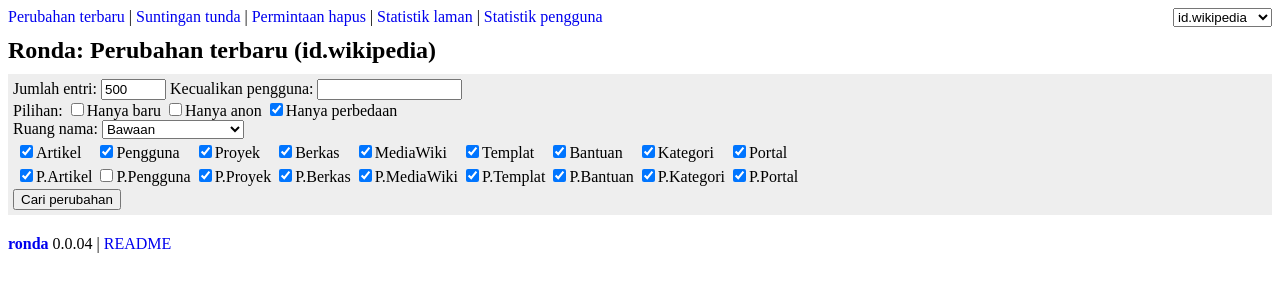
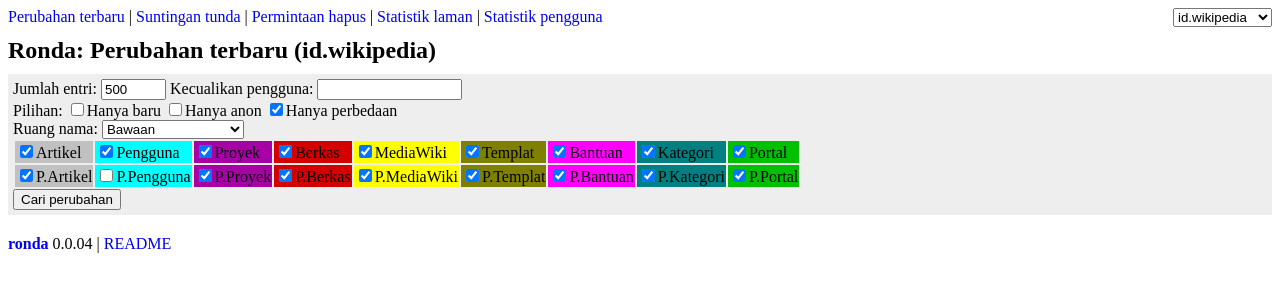
Before and after one commit to kenrick95/ronda, a PHP site: page / in a window 1280 px wide. Shown: the top 300 px of the page. Run offline with PHP 8.4, Linux system fonts and the light colour scheme; data that the repository does not hold is empty.

Commit message:
Color legend

```diff
--- a/class.ronda.php
+++ b/class.ronda.php
@@ -213,7 +213,7 @@ class ronda
 			$val = str_replace('Pembicaraan ', 'P.', $val);
 			$checked = in_array(intval($key), $rc_ns_array) ?
 				'checked="checked" ' : '';
-			$search .= sprintf('<td><input type="checkbox" name="ns[]" ' .
+			$search .= sprintf('<td class="ns-%1$s"><input type="checkbox" name="ns[]" ' .
 				'value="%1$s" %3$s/>%2$s</td>', $key, $val, $checked);
 
 		}
--- a/style.css
+++ b/style.css
@@ -34,10 +34,10 @@ td.date { font-weight: bold; font-size: 100%; padding: 10px 0px 10px 0px !import
 
 .ns-0, .ns-1 { background: #C0C0C0 !important; } /* Artikel */
 .ns-2, .ns-3 { background: #00FFFF !important; } /* Pengguna */
-.ns-4, .ns-5 { background: #800080 !important; } /* Wikipedia */
-.ns-6, .ns-7 { background: #800000 !important; } /* Berkas */
+.ns-4, .ns-5 { background: #A600A6 !important; } /* Wikipedia */
+.ns-6, .ns-7 { background: #D20000 !important; } /* Berkas */
 .ns-8, .ns-9 { background: #FFFF00 !important; } /* MediaWiki */
 .ns-10, .ns-11 { background: #808000 !important; } /* Templat */
 .ns-12, .ns-13 { background: #FF00FF !important; } /* Bantuan */
 .ns-14, .ns-15 { background: #008080 !important; } /* Kategori */
-.ns-100, .ns-101 { background: #008000 !important; } /* Portal */
+.ns-100, .ns-101 { background: #00C000 !important; } /* Portal */
```
